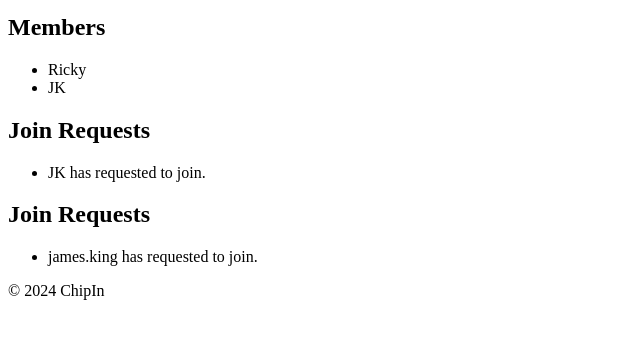
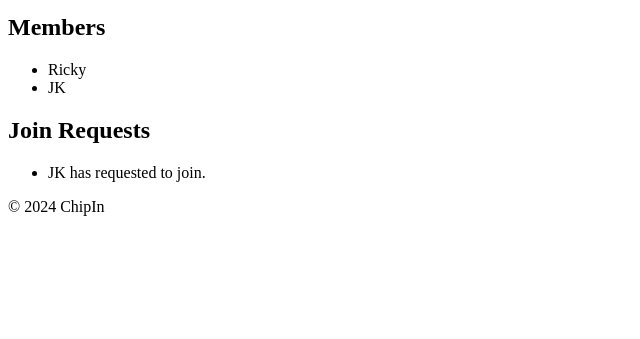
Before and after one commit to Erika-Kuo/ssa-project, a Django app: page /chipin/group/4/ in a window 1280 px wide. Shown: the part 272-611 px from the top of the page, without its empty margins (0-640 px from the left). Run offline with Django 5.2, Linux system fonts and the light colour scheme; a user stored in the database is signed in; data comes from the database, SQL or seed files in the repository; both versions use the stored data as it was after the commit.

Commit message:
I have fixed the double join requests

```diff
--- a/chipin/templates/chipin/group_detail.html
+++ b/chipin/templates/chipin/group_detail.html
@@ -24,15 +24,9 @@
     <!-- Only list Join Requests for groups of which the current user is a member. -->
     {% if request.user in group.members.all %}
         <h2>Join Requests</h2>
-        <ul>
-            {% for request in group.join_requests.all %}
-                <li>{{ request.user.profile.nickname }} has requested to join.</li>
-            {% endfor %}
-        </ul>
-        <h2>Join Requests</h2>
 <ul>
     {% for request in group.join_requests.all %}
-        <li>{{ request.user.username }} has requested to join.</li>
+        <li>{{ request.user.profile.nickname }} has requested to join.</li>
         {% if request.user not in group.members.all and request.user != group.admin %}
             <a href="{% url 'chipin:vote_on_join_request' group.id request.id 'approve' %}">Approve</a>
             <a href="{% url 'chipin:vote_on_join_request' group.id request.id 'reject' %}">Reject</a>
--- a/chipin/views.py
+++ b/chipin/views.py
@@ -144,7 +144,10 @@ def vote_on_join_request(request, group_id, request_id, vote):
 
     # Calculate if more than 60% of members have approved
     total_members = group.members.count()
+    print(f"Total Members:", total_members)
     total_votes = join_request.votes.count()
+    print(f"Total Votes:", total_votes)
+    print(f"%:", total_votes / total_members)
     if total_votes / total_members >= 0.6:
         join_request.is_approved = True
         group.members.add(join_request.user)  # Add the user to the group
```
Also changed, not shown: db.sqlite3.
